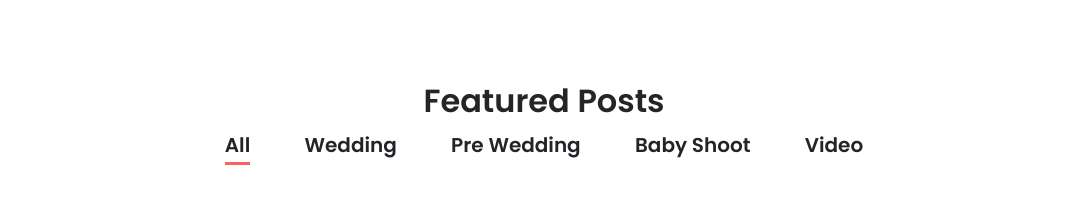
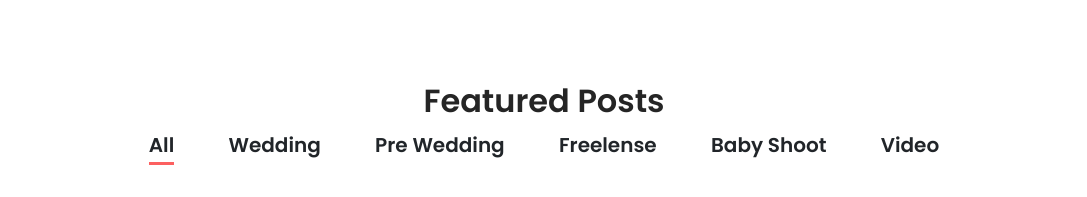
Before and after one commit to akshphotography/akshphotography.github.io, a website: page index.html in a window 1280 px wide. Shown: the part 880-1077 px from the top of the page, without its empty margins (96-1183 px from the left). Drawn offline with Linux system fonts and the light colour scheme.

Commit message:
gallery_smooth

```diff
--- a/index.html
+++ b/index.html
@@ -150,6 +150,7 @@
                             <button class="btn active" data-filter="*">All</button>
                             <button class="btn" data-filter=".wedding">Wedding</button>
                             <button class="btn" data-filter=".prewedding">Pre Wedding</button>
+                            <button class="btn" data-filter=".freelense">Freelense</button>
                             <button class="btn" data-filter=".babyshoot">Baby Shoot</button>
                             <button class="btn" data-filter=".video">Video</button>
                         </div>
```
